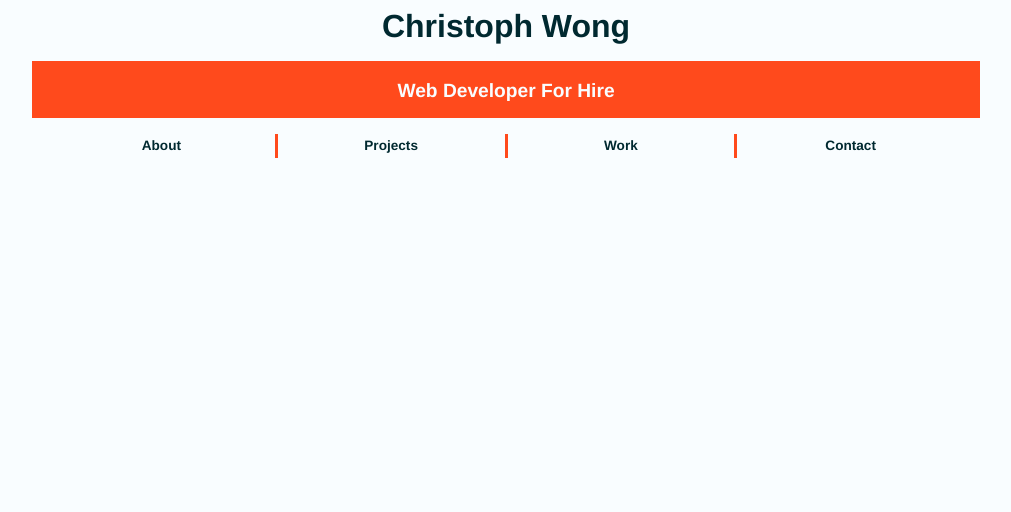
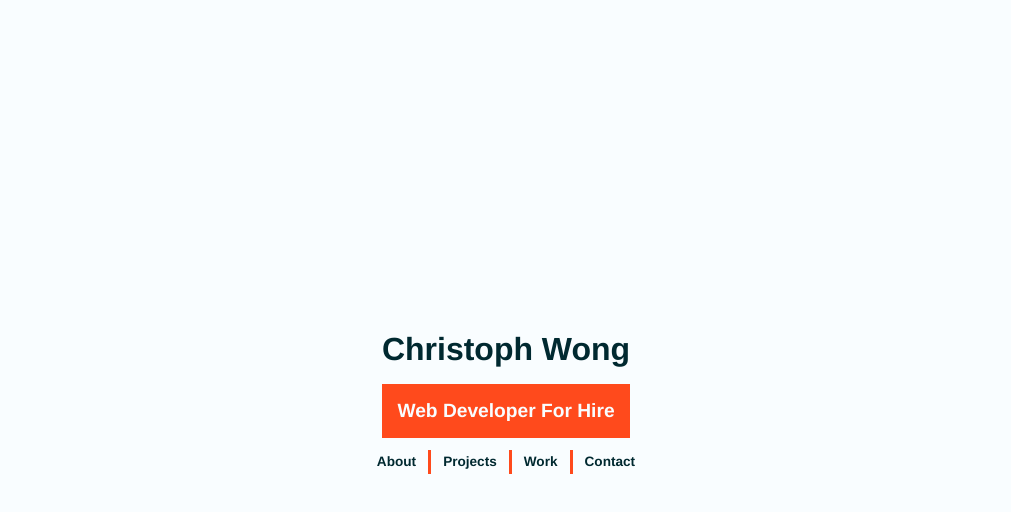
Before and after one commit to christophwong/christophwong.github.io, a website: page index.html in a window 1280 px wide. Shown: the whole page, without its empty margins (134-1145 px from the left). Drawn offline with Linux system fonts and the light colour scheme.

Commit message:
center content with flexbox

```diff
--- a/assets/css/main.css
+++ b/assets/css/main.css
@@ -11,6 +11,15 @@ light blue: 93b7be
 background white: f9fdff
 accent orange: ff4a1c
  */
+
+
+ /*Global settings*/
+html {
+  box-sizing: border-box;
+}
+*, *:before, *:after {
+  box-sizing: inherit;
+}
 
 body {
 	background-color: #f9fdff;
@@ -35,8 +44,21 @@ section {
 	padding-top: 0.2rem;
 }
 
+/* Header */
 #main-title{
 	margin: 0;
+}
+
+header {
+	/*padding: 1rem;*/
+}
+
+#main-content {
+	display: flex;
+	align-items:center;
+	justify-content:center;
+	flex-direction: column;
+	min-height: 100vh;
 }
 
 .wrapper {
@@ -103,3 +125,7 @@ a:hover {
 	border-bottom: 3px solid #ff4a1c;
 	padding: 0 0 1rem 0;
 }
+
+.bottom-no-line {
+	padding: 0 0 1rem 0;
+}
--- a/assets/css/nav.css
+++ b/assets/css/nav.css
@@ -3,7 +3,7 @@
   position: sticky;
   top: 0;
   background-color: #f9fdff;
-  padding: 1rem;
+  /*padding: 1rem;*/
 }
 
 /* add pseudo element before scrollToTarget, so it offsets for navbar */
@@ -24,6 +24,8 @@
   flex: 1 1 100%;
   text-align: center;
   line-height: 1.5rem;
+  margin: 0.75rem 0;
+  padding: 0 0.75rem;
 }
 
 .horizontal-list > li:not(:first-child) {
--- a/index.html
+++ b/index.html
@@ -10,7 +10,7 @@
 <body>
   <div id="main-content" class="wrapper">
     <header>
-      <h1 class="bottom-line" id='main-title'>Christoph Wong</h1>
+      <h1 class="bottom-no-line" id='main-title'>Christoph Wong</h1>
       <a id='banner' href="assets/pdf/resumepublic.pdf" target="_blank">
         <h2>
           Web Developer For Hire
@@ -22,7 +22,7 @@
       <ul class='menu horizontal-list'>
         <li><a href="#about">About</a></li>
         <li><a href="#projects">Projects</a></li>
-        <li><a href="#work">Work</a></li>
+        <li><a href="#work"><span>Work</span></a></li>
         <li><a href="#contact">Contact</a></li>
       </ul>
     </div>
```
